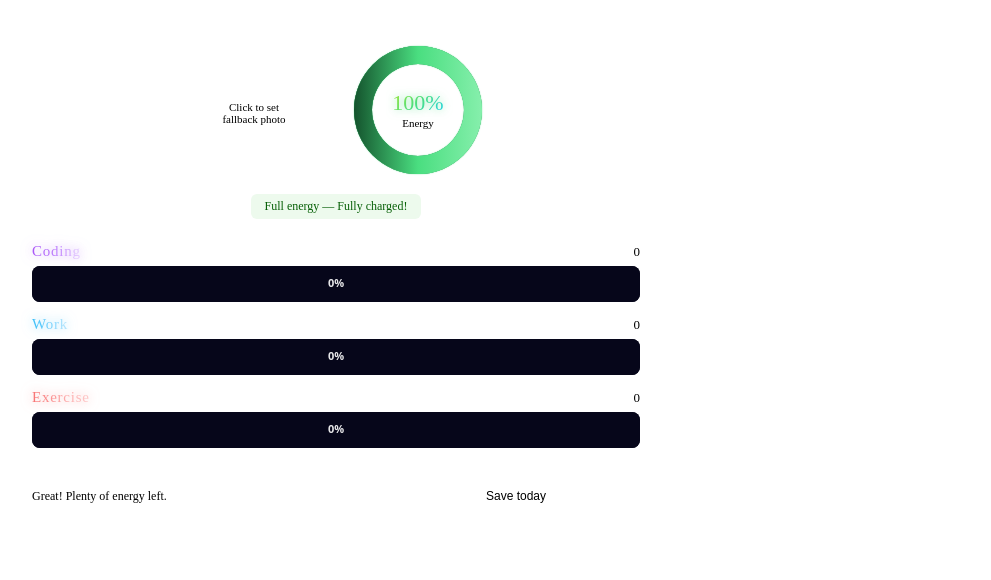
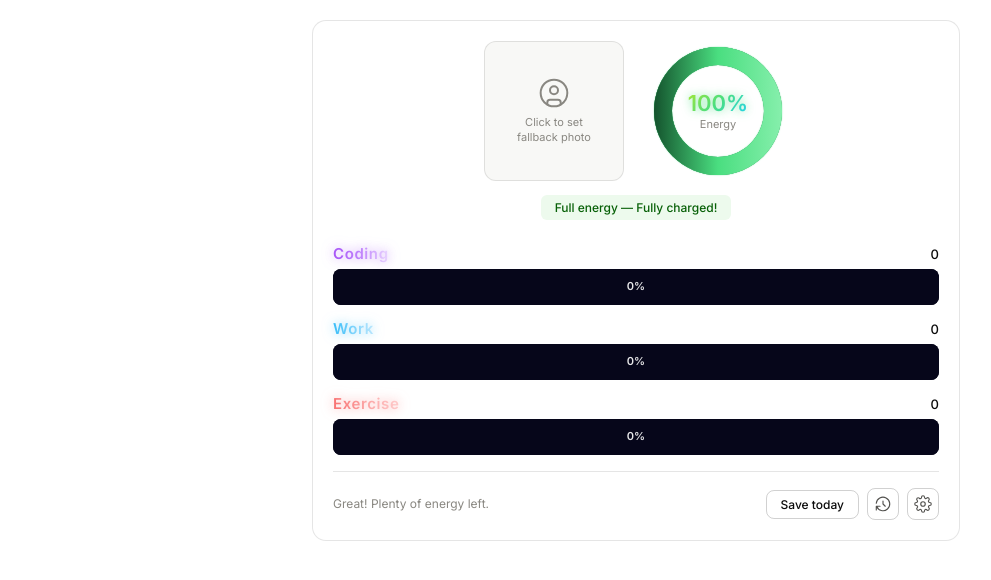
Before and after one commit to Alzorcreator/Balance-Work, a plain HTML site: page index.html in a window 1280 px wide. Shown: the whole page, without its empty margins (4-995 px from the left). Drawn offline with Linux system fonts and the light colour scheme.

Commit message:
Fix File

```diff
--- a/index.html
+++ b/index.html
@@ -1,24 +1,59 @@
-
+<!DOCTYPE html>
+<html lang="en">
+<head>
+<meta charset="UTF-8">
+<meta name="viewport" content="width=device-width, initial-scale=1.0">
+<title>Energy Balance Tracker</title>
+<link rel="preconnect" href="https://fonts.googleapis.com">
+<link rel="preconnect" href="https://fonts.gstatic.com" crossorigin>
+<link href="https://fonts.googleapis.com/css2?family=Inter:wght@400;500;600&display=swap" rel="stylesheet">
+<style>
+.ico{display:inline-flex;align-items:center;justify-content:center;width:1em;height:1em;vertical-align:-0.125em;}
+.ico svg{width:100%;height:100%;}
+</style>
 <style>
 *{box-sizing:border-box;margin:0;padding:0;}
-.app{padding:1.25rem 1rem;max-width:680px;}
-.main-card{background:var(--surface-2);border:0.5px solid var(--border);border-radius:12px;padding:1.25rem;margin-bottom:1rem;}
+body{font-family:'Inter',system-ui,sans-serif;background:transparent;color:#0b0b0b;min-height:100vh;}
+@media(prefers-color-scheme:dark){body{color:#f5f5f0;}}
+:root{
+  --surface:rgba(255,255,255,0.85);
+  --surface-1:rgba(245,245,243,0.7);
+  --surface-0:rgba(235,235,230,0.5);
+  --border:rgba(0,0,0,0.10);
+  --border-strong:rgba(0,0,0,0.18);
+  --text-primary:#0b0b0b;
+  --text-secondary:#52514e;
+  --text-muted:#898781;
+  --radius:8px;
+}
+@media(prefers-color-scheme:dark){:root{
+  --surface:rgba(28,28,26,0.85);
+  --surface-1:rgba(36,36,34,0.7);
+  --surface-0:rgba(18,18,16,0.5);
+  --border:rgba(255,255,255,0.10);
+  --border-strong:rgba(255,255,255,0.18);
+  --text-primary:#f5f5f0;
+  --text-secondary:#c3c2b7;
+  --text-muted:#898781;
+}}
+.app{padding:1.25rem 1rem;max-width:680px;margin:0 auto;}
+.main-card{background:var(--surface);backdrop-filter:blur(12px);-webkit-backdrop-filter:blur(12px);border:0.5px solid var(--border);border-radius:14px;padding:1.25rem;margin-bottom:1rem;}
 .top-section{display:flex;flex-direction:column;align-items:center;margin-bottom:1.5rem;gap:14px;}
 .top-inner{display:flex;align-items:center;justify-content:center;gap:1.5rem;}
 .char-frame{width:140px;height:140px;border-radius:12px;border:0.5px solid var(--border);overflow:hidden;flex-shrink:0;background:var(--surface-1);display:flex;align-items:center;justify-content:center;cursor:pointer;position:relative;}
 .char-frame img{width:100%;height:100%;object-fit:cover;position:absolute;inset:0;}
 .char-ph{display:flex;flex-direction:column;align-items:center;gap:6px;color:var(--text-muted);z-index:1;}
 .char-ph i{font-size:32px;}
-.char-ph span{font-size:11px;text-align:center;}
+.char-ph span{font-size:11px;text-align:center;line-height:1.4;}
 .donut-outer{position:relative;width:140px;height:140px;flex-shrink:0;}
 .donut-outer canvas{position:absolute;top:0;left:0;}
 .clbl{position:absolute;inset:0;display:flex;flex-direction:column;align-items:center;justify-content:center;pointer-events:none;z-index:2;}
-.cpct{font-size:22px;font-weight:500;line-height:1;background:linear-gradient(135deg,#a3e635,#4ade80,#22d3ee);-webkit-background-clip:text;-webkit-text-fill-color:transparent;background-clip:text;filter:drop-shadow(0 0 5px rgba(74,222,128,0.7));}
+.cpct{font-size:22px;font-weight:600;line-height:1;background:linear-gradient(135deg,#a3e635,#4ade80,#22d3ee);-webkit-background-clip:text;-webkit-text-fill-color:transparent;background-clip:text;filter:drop-shadow(0 0 5px rgba(74,222,128,0.7));}
 .csub{font-size:11px;color:var(--text-muted);margin-top:3px;}
 .zone-badge{display:inline-flex;align-items:center;gap:5px;padding:5px 14px;border-radius:6px;font-size:12px;font-weight:500;}
 .bars-section{display:flex;flex-direction:column;gap:14px;margin-bottom:1rem;}
 .bar-top{display:flex;justify-content:space-between;align-items:baseline;margin-bottom:6px;}
-.bar-name{font-size:15px;font-weight:500;letter-spacing:0.05em;}
+.bar-name{font-size:15px;font-weight:600;letter-spacing:0.04em;}
 .bar-name.purple{background:linear-gradient(90deg,#a855f7,#c084fc,#e9d5ff);-webkit-background-clip:text;-webkit-text-fill-color:transparent;background-clip:text;filter:drop-shadow(0 0 6px rgba(168,85,247,0.6));}
 .bar-name.blue{background:linear-gradient(90deg,#38bdf8,#7dd3fc,#bae6fd);-webkit-background-clip:text;-webkit-text-fill-color:transparent;background-clip:text;filter:drop-shadow(0 0 6px rgba(56,189,248,0.6));}
 .bar-name.red{background:linear-gradient(90deg,#f87171,#fca5a5,#fecaca);-webkit-background-clip:text;-webkit-text-fill-color:transparent;background-clip:text;filter:drop-shadow(0 0 6px rgba(248,113,113,0.6));}
@@ -26,24 +61,29 @@
 .bar-wrap{position:relative;height:36px;border-radius:8px;overflow:hidden;touch-action:none;user-select:none;-webkit-user-select:none;cursor:pointer;background:#06061a;}
 .action-row{display:flex;align-items:center;gap:8px;padding-top:1rem;border-top:0.5px solid var(--border);}
 .amsg{font-size:12px;color:var(--text-muted);flex:1;line-height:1.4;}
-.sbtn{padding:6px 14px;font-size:12px;font-weight:500;border:0.5px solid var(--border-strong);border-radius:var(--radius);background:transparent;color:var(--text-primary);cursor:pointer;white-space:nowrap;}
+.sbtn{padding:6px 14px;font-size:12px;font-weight:500;border:0.5px solid var(--border-strong);border-radius:var(--radius);background:transparent;color:var(--text-primary);cursor:pointer;white-space:nowrap;font-family:inherit;}
 .sbtn:hover{background:var(--surface-1);}
 .icon-btn{width:32px;height:32px;display:flex;align-items:center;justify-content:center;border:0.5px solid var(--border-strong);border-radius:var(--radius);background:transparent;cursor:pointer;color:var(--text-secondary);flex-shrink:0;transition:background 0.15s,color 0.15s;}
+.icon-btn svg{width:18px;height:18px;stroke:currentColor;fill:none;stroke-width:1.5;stroke-linecap:round;stroke-linejoin:round;}
 .icon-btn:hover{background:var(--surface-1);color:var(--text-primary);}
-.icon-btn.active{background:var(--surface-1);color:var(--text-primary);border-color:var(--border-stronger);}
-.icon-btn i{font-size:16px;}
-.panel-body{background:var(--surface-2);border:0.5px solid var(--border);border-radius:12px;padding:1.25rem;margin-bottom:1rem;}
+.icon-btn.active{background:var(--surface-1);color:var(--text-primary);border-color:var(--border-strong);}
+.panel-body{background:var(--surface);backdrop-filter:blur(12px);-webkit-backdrop-filter:blur(12px);border:0.5px solid var(--border);border-radius:14px;padding:1.25rem;margin-bottom:1rem;}
 .panel-title{font-size:13px;font-weight:500;color:var(--text-secondary);margin-bottom:1rem;}
 .zone-grid{display:grid;grid-template-columns:1fr 1fr;gap:10px;}
 .zslot{border:0.5px solid var(--border);border-radius:8px;padding:10px;background:var(--surface-1);}
 .zslot-label{font-size:11px;font-weight:500;margin-bottom:8px;display:flex;align-items:center;gap:5px;}
-.zdot{width:6px;height:6px;border-radius:50%;}
+.zdot{width:6px;height:6px;border-radius:50%;flex-shrink:0;}
 .zprev{width:100%;height:68px;border-radius:6px;border:0.5px dashed var(--border);overflow:hidden;display:flex;align-items:center;justify-content:center;margin-bottom:8px;background:var(--surface-0);cursor:pointer;position:relative;}
 .zprev img{width:100%;height:100%;object-fit:cover;}
 .zprev-ph{display:flex;flex-direction:column;align-items:center;gap:3px;color:var(--text-muted);}
 .zprev-ph i{font-size:20px;}
 .zprev-ph span{font-size:10px;}
-.profile-note{font-size:11px;color:var(--text-muted);margin-top:6px;padding:8px 10px;background:var(--surface-1);border-radius:var(--radius);border-left:2px solid var(--border-strong);}
+.profile-note{font-size:11px;color:var(--text-muted);margin-top:8px;padding:8px 10px;background:var(--surface-1);border-radius:var(--radius);border-left:2px solid var(--border-strong);}
+.zone-legend{display:flex;flex-direction:column;gap:5px;margin-top:1rem;padding-top:1rem;border-top:0.5px solid var(--border);}
+.zone-legend-title{font-size:11px;font-weight:500;color:var(--text-muted);margin-bottom:4px;}
+.zone-row{display:flex;align-items:center;gap:8px;}
+.zone-pip{width:8px;height:8px;border-radius:50%;flex-shrink:0;}
+.zone-desc{font-size:11px;color:var(--text-secondary);}
 .hscroll{max-height:400px;overflow-y:auto;padding-right:2px;}
 .hscroll::-webkit-scrollbar{width:4px;}
 .hscroll::-webkit-scrollbar-track{background:transparent;}
@@ -55,33 +95,32 @@
 .htime{font-size:11px;color:var(--text-muted);}
 .hbars{display:flex;flex-direction:column;gap:5px;margin-bottom:8px;}
 .hbar-row{display:flex;align-items:center;gap:8px;}
-.hbar-label{font-size:11px;color:var(--text-secondary);width:56px;flex-shrink:0;}
+.hbar-label{font-size:11px;width:56px;flex-shrink:0;}
 .hbar-track{flex:1;height:5px;background:var(--surface-0);border-radius:3px;overflow:hidden;}
 .hbar-fill{height:100%;border-radius:3px;}
 .hbar-pct{font-size:11px;color:var(--text-secondary);width:28px;text-align:right;}
 .henergy-row{display:flex;align-items:center;justify-content:space-between;padding-top:8px;border-top:0.5px solid var(--border);}
 .henergy-left{font-size:11px;color:var(--text-secondary);}
 .henergy-val{font-size:13px;font-weight:500;}
-.hsummary{font-size:12px;font-style:italic;margin-top:6px;padding:6px 10px;border-radius:6px;}
+.hsummary{font-size:12px;font-style:italic;margin-top:6px;padding:6px 10px;border-radius:6px;line-height:1.5;}
 .hempty{font-size:13px;color:var(--text-muted);text-align:center;padding:1.5rem 0;}
-.zone-legend{display:flex;flex-direction:column;gap:6px;margin-top:1rem;padding-top:1rem;border-top:0.5px solid var(--border);}
-.zone-legend-title{font-size:11px;font-weight:500;color:var(--text-muted);margin-bottom:2px;}
-.zone-row{display:flex;align-items:center;gap:8px;}
-.zone-pip{width:8px;height:8px;border-radius:50%;flex-shrink:0;}
-.zone-desc{font-size:11px;color:var(--text-secondary);}
 </style>
-
+</head>
+<body>
 <div class="app">
   <div class="main-card">
     <div class="top-section">
       <div class="top-inner">
         <div class="char-frame" id="char-frame" onclick="document.getElementById('main-file').click()">
-          <div class="char-ph" id="char-ph"><i class="ti ti-user-circle" aria-hidden="true"></i><span>Click to set<br>fallback photo</span></div>
+          <div class="char-ph" id="char-ph">
+            <svg width="32" height="32" viewBox="0 0 24 24" fill="none" stroke="currentColor" stroke-width="1.5" stroke-linecap="round" stroke-linejoin="round"><circle cx="12" cy="12" r="10"/><circle cx="12" cy="10" r="3"/><path d="M7 20.662V19a2 2 0 0 1 2-2h6a2 2 0 0 1 2 2v1.662"/></svg>
+            <span>Click to set<br>fallback photo</span>
+          </div>
           <input type="file" id="main-file" accept="image/*" style="display:none" onchange="handleMainImg(this)">
         </div>
         <div class="donut-outer">
-          <canvas id="donut-bg" width="140" height="140" style="width:140px;height:140px;"></canvas>
-          <canvas id="donut-ring" width="140" height="140" style="width:140px;height:140px;"></canvas>
+          <canvas id="donut-bg" width="140" height="140"></canvas>
+          <canvas id="donut-ring" width="140" height="140"></canvas>
           <div class="clbl"><span class="cpct" id="cpct">100%</span><span class="csub">Energy</span></div>
         </div>
       </div>
@@ -89,16 +128,29 @@
     </div>
 
     <div class="bars-section">
-      <div><div class="bar-top"><span class="bar-name purple">Coding</span><span class="bar-val" id="val-coding">0</span></div><div class="bar-wrap" id="wrap-coding"><canvas id="cv-coding"></canvas></div></div>
-      <div><div class="bar-top"><span class="bar-name blue">Work</span><span class="bar-val" id="val-work">0</span></div><div class="bar-wrap" id="wrap-work"><canvas id="cv-work"></canvas></div></div>
-      <div><div class="bar-top"><span class="bar-name red">Exercise</span><span class="bar-val" id="val-exercise">0</span></div><div class="bar-wrap" id="wrap-exercise"><canvas id="cv-exercise"></canvas></div></div>
+      <div>
+        <div class="bar-top"><span class="bar-name purple">Coding</span><span class="bar-val" id="val-coding">0</span></div>
+        <div class="bar-wrap" id="wrap-coding"><canvas id="cv-coding"></canvas></div>
+      </div>
+      <div>
+        <div class="bar-top"><span class="bar-name blue">Work</span><span class="bar-val" id="val-work">0</span></div>
+        <div class="bar-wrap" id="wrap-work"><canvas id="cv-work"></canvas></div>
+      </div>
+      <div>
+        <div class="bar-top"><span class="bar-name red">Exercise</span><span class="bar-val" id="val-exercise">0</span></div>
+        <div class="bar-wrap" id="wrap-exercise"><canvas id="cv-exercise"></canvas></div>
+      </div>
     </div>
 
     <div class="action-row">
       <span class="amsg" id="amsg"></span>
       <button class="sbtn" id="sbtn" onclick="saveEntry()">Save today</button>
-      <button class="icon-btn" id="btn-history" onclick="togglePanel('history')" aria-label="History"><i class="ti ti-history" aria-hidden="true"></i></button>
-      <button class="icon-btn" id="btn-settings" onclick="togglePanel('settings')" aria-label="Settings"><i class="ti ti-settings" aria-hidden="true"></i></button>
+      <button class="icon-btn" id="btn-history" onclick="togglePanel('history')" title="History">
+        <svg viewBox="0 0 24 24"><path d="M12 8v4l3 3"/><path d="M3.05 11a9 9 0 1 1 .5 4m-.5 5v-5h5"/></svg>
+      </button>
+      <button class="icon-btn" id="btn-settings" onclick="togglePanel('settings')" title="Settings">
+        <svg viewBox="0 0 24 24"><circle cx="12" cy="12" r="3"/><path d="M19.4 15a1.65 1.65 0 0 0 .33 1.82l.06.06a2 2 0 0 1-2.83 2.83l-.06-.06a1.65 1.65 0 0 0-1.82-.33 1.65 1.65 0 0 0-1 1.51V21a2 2 0 0 1-4 0v-.09A1.65 1.65 0 0 0 9 19.4a1.65 1.65 0 0 0-1.82.33l-.06.06a2 2 0 0 1-2.83-2.83l.06-.06A1.65 1.65 0 0 0 4.68 15a1.65 1.65 0 0 0-1.51-1H3a2 2 0 0 1 0-4h.09A1.65 1.65 0 0 0 4.6 9a1.65 1.65 0 0 0-.33-1.82l-.06-.06a2 2 0 0 1 2.83-2.83l.06.06A1.65 1.65 0 0 0 9 4.68a1.65 1.65 0 0 0 1-1.51V3a2 2 0 0 1 4 0v.09a1.65 1.65 0 0 0 1 1.51 1.65 1.65 0 0 0 1.82-.33l.06-.06a2 2 0 0 1 2.83 2.83l-.06.06A1.65 1.65 0 0 0 19.4 9a1.65 1.65 0 0 0 1.51 1H21a2 2 0 0 1 0 4h-.09a1.65 1.65 0 0 0-1.51 1z"/></svg>
+      </button>
     </div>
   </div>
 
@@ -123,27 +175,27 @@
 
 <script>
 const ZONES=[
-  {key:'full',  min:51, color:'#4ade80',label:'Full energy',   tip:'Fully charged!',        bg:'#edfaed',tc:'#076007',summary:'Amazing day! You managed your energy brilliantly — still running strong.'},
-  {key:'good',  min:26, color:'#38bdf8',label:'Good',          tip:'Nice balance today',     bg:'#e6f1fb',tc:'#0c447c',summary:'Good day. Solid effort with energy to spare — well balanced.'},
-  {key:'tired', min:11, color:'#eda100',label:'Getting tired', tip:'Consider resting soon',  bg:'#fff8e6',tc:'#7a5200',summary:'Productive but draining. Make sure to rest and recharge tonight.'},
-  {key:'over',  min:0,  color:'#f87171',label:'Overworked',    tip:'Rest now!',              bg:'#fff0f0',tc:'#a32d2d',summary:'You pushed hard today. Rest is not optional — your body needs it now.'},
+  {key:'full',  min:51,color:'#4ade80',label:'Full energy',   tip:'Fully charged!',       bg:'#edfaed',tc:'#076007',summary:'Amazing day! You managed your energy brilliantly — still running strong.'},
+  {key:'good',  min:26,color:'#38bdf8',label:'Good',          tip:'Nice balance today',    bg:'#e6f1fb',tc:'#0c447c',summary:'Good day. Solid effort with energy to spare — well balanced.'},
+  {key:'tired', min:11,color:'#eda100',label:'Getting tired', tip:'Consider resting soon', bg:'#fff8e6',tc:'#7a5200',summary:'Productive but draining. Make sure to rest and recharge tonight.'},
+  {key:'over',  min:0, color:'#f87171',label:'Overworked',    tip:'Rest now!',             bg:'#fff0f0',tc:'#a32d2d',summary:'You pushed hard today. Rest is not optional — your body needs it now.'},
 ];
 function getZone(rem){return ZONES.find(z=>rem>=z.min)||ZONES[ZONES.length-1];}
 
 const BARS=[
-  {id:'coding',  cols:['#0d0030','#2d0070','#6600cc','#a855f7','#d8b4fe'],glow:'168,85,247',color:'#a855f7'},
-  {id:'work',    cols:['#001830','#003060','#0077b6','#38bdf8','#bae6fd'],glow:'56,189,248',color:'#38bdf8'},
-  {id:'exercise',cols:['#200008','#550015','#aa0025','#f87171','#fecaca'],glow:'248,113,113',color:'#f87171'},
+  {id:'coding',  cols:['#0d0030','#2d0070','#6600cc','#a855f7','#d8b4fe'],glow:'168,85,247'},
+  {id:'work',    cols:['#001830','#003060','#0077b6','#38bdf8','#bae6fd'],glow:'56,189,248'},
+  {id:'exercise',cols:['#200008','#550015','#aa0025','#f87171','#fecaca'],glow:'248,113,113'},
 ];
+const BARCOLS={coding:'#a855f7',work:'#38bdf8',exercise:'#f87171'};
 
 let vals={coding:0,work:0,exercise:0};
-let imgs={};try{imgs=JSON.parse(localStorage.getItem('wrbIB')||'{}');}catch(e){}
-let hist=[];try{hist=JSON.parse(localStorage.getItem('wrbHB')||'[]');}catch(e){}
-let mainB64=localStorage.getItem('wrbMB')||'';
+let imgs={};try{imgs=JSON.parse(localStorage.getItem('wrbIC')||'{}');}catch(e){}
+let hist=[];try{hist=JSON.parse(localStorage.getItem('wrbHC')||'[]');}catch(e){}
+let mainB64=localStorage.getItem('wrbMC')||'';
 let draggingId=null;
 const cvs={},CWS={},stars={},nebulae={};
-const CH=36;
-const MAX_HIST=30;
+const CH=36,MAX_HIST=30;
 function rand(a,b){return a+Math.random()*(b-a);}
 
 function setupBar(id){
@@ -191,7 +243,7 @@ function drawBar(id,pct,t){
       ctx.fillStyle=eg;ctx.fillRect(Math.max(0,fw-10),0,20,H);
     }
   }
-  ctx.fillStyle='rgba(255,255,255,0.9)';ctx.font='bold 11px system-ui,sans-serif';
+  ctx.fillStyle='rgba(255,255,255,0.9)';ctx.font='bold 11px Inter,system-ui,sans-serif';
   ctx.textAlign='center';ctx.textBaseline='middle';ctx.fillText(pct+'%',W/2,H/2);
 }
 
@@ -261,7 +313,7 @@ function updateChar(key){
 function handleMainImg(inp){
   const f=inp.files[0];if(!f)return;
   const r=new FileReader();
-  r.onload=e=>{mainB64=e.target.result;try{localStorage.setItem('wrbMB',mainB64);}catch(x){}
+  r.onload=e=>{mainB64=e.target.result;try{localStorage.setItem('wrbMC',mainB64);}catch(x){}
   const used=vals.coding+vals.work+vals.exercise;updateChar(getZone(100-used).key);};
   r.readAsDataURL(f);
 }
@@ -312,7 +364,7 @@ function saveEntry(){
   hist=hist.filter(h=>h.date!==todayStr());
   hist.unshift({date:todayStr(),time:nowStr(),coding:vals.coding,work:vals.work,exercise:vals.exercise,rem,zone:z.key,color:z.color,summary:z.summary});
   if(hist.length>MAX_HIST)hist=hist.slice(0,MAX_HIST);
-  try{localStorage.setItem('wrbHB',JSON.stringify(hist));}catch(e){}
+  try{localStorage.setItem('wrbHC',JSON.stringify(hist));}catch(e){}
   if(panelState.history)renderHist();
   const btn=document.getElementById('sbtn');btn.textContent='Saved ✓';
   setTimeout(()=>btn.textContent='Save today',1800);
@@ -346,7 +398,7 @@ function buildSettings(){
   const grid=document.getElementById('zone-grid');grid.innerHTML='';
   ZONES.forEach(z=>{
     const slot=document.createElement('div');slot.className='zslot';const src=imgs[z.key]||'';
-    slot.innerHTML=`<div class="zslot-label"><div class="zdot" style="background:${z.color};"></div><span style="color:${z.tc};background:${z.bg};padding:1px 6px;border-radius:4px;font-size:11px;">${z.label}</span></div><div class="zprev" id="zp-${z.key}" onclick="document.getElementById('zf-${z.key}').click()">${src?`<img src="${src}" alt="">`:`<div class="zprev-ph"><i class="ti ti-photo" aria-hidden="true"></i><span>Click to upload</span></div>`}</div><input type="file" accept="image/*" id="zf-${z.key}" style="display:none" onchange="handleZone('${z.key}',this)">`;
+    slot.innerHTML=`<div class="zslot-label"><div class="zdot" style="background:${z.color};"></div><span style="color:${z.tc};background:${z.bg};padding:1px 6px;border-radius:4px;font-size:11px;">${z.label}</span></div><div class="zprev" id="zp-${z.key}" onclick="document.getElementById('zf-${z.key}').click()">${src?`<img src="${src}" alt="">`:`<div class="zprev-ph"><svg width="20" height="20" viewBox="0 0 24 24" fill="none" stroke="currentColor" stroke-width="1.5" stroke-linecap="round" stroke-linejoin="round" style="color:var(--text-muted)"><rect x="3" y="3" width="18" height="18" rx="2"/><circle cx="8.5" cy="8.5" r="1.5"/><path d="m21 15-5-5L5 21"/></svg><span>Click to upload</span></div>`}</div><input type="file" accept="image/*" id="zf-${z.key}" style="display:none" onchange="handleZone('${z.key}',this)">`;
     grid.appendChild(slot);
   });
 }
@@ -354,9 +406,11 @@ function buildSettings(){
 function handleZone(key,inp){
   const f=inp.files[0];if(!f)return;
   const r=new FileReader();
-  r.onload=e=>{imgs[key]=e.target.result;try{localStorage.setItem('wrbIB',JSON.stringify(imgs));}catch(x){}
+  r.onload=e=>{imgs[key]=e.target.result;try{localStorage.setItem('wrbIC',JSON.stringify(imgs));}catch(x){}
   const prev=document.getElementById('zp-'+key);if(prev){const ex=prev.querySelector('img');if(ex){ex.src=imgs[key];}else{prev.innerHTML=`<img src="${imgs[key]}" alt="">`;}}
   const used=vals.coding+vals.work+vals.exercise;if(getZone(100-used).key===key)updateChar(key);};
   r.readAsDataURL(f);
 }
 </script>
+</body>
+</html>
```
